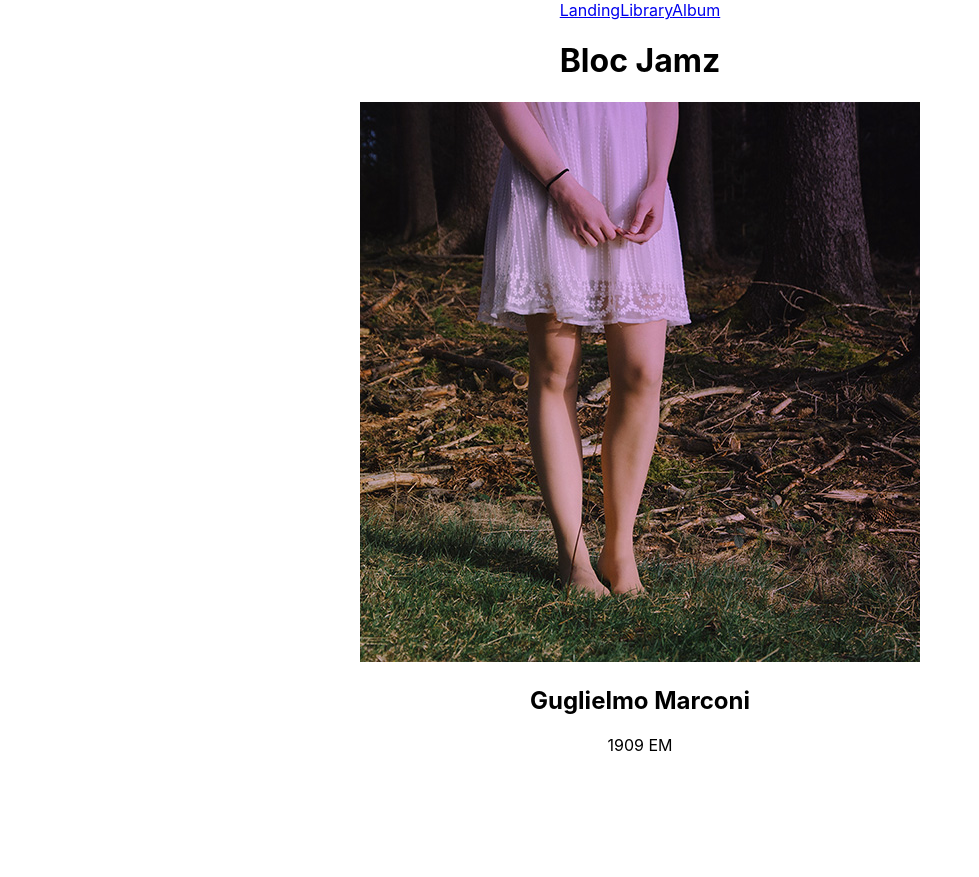
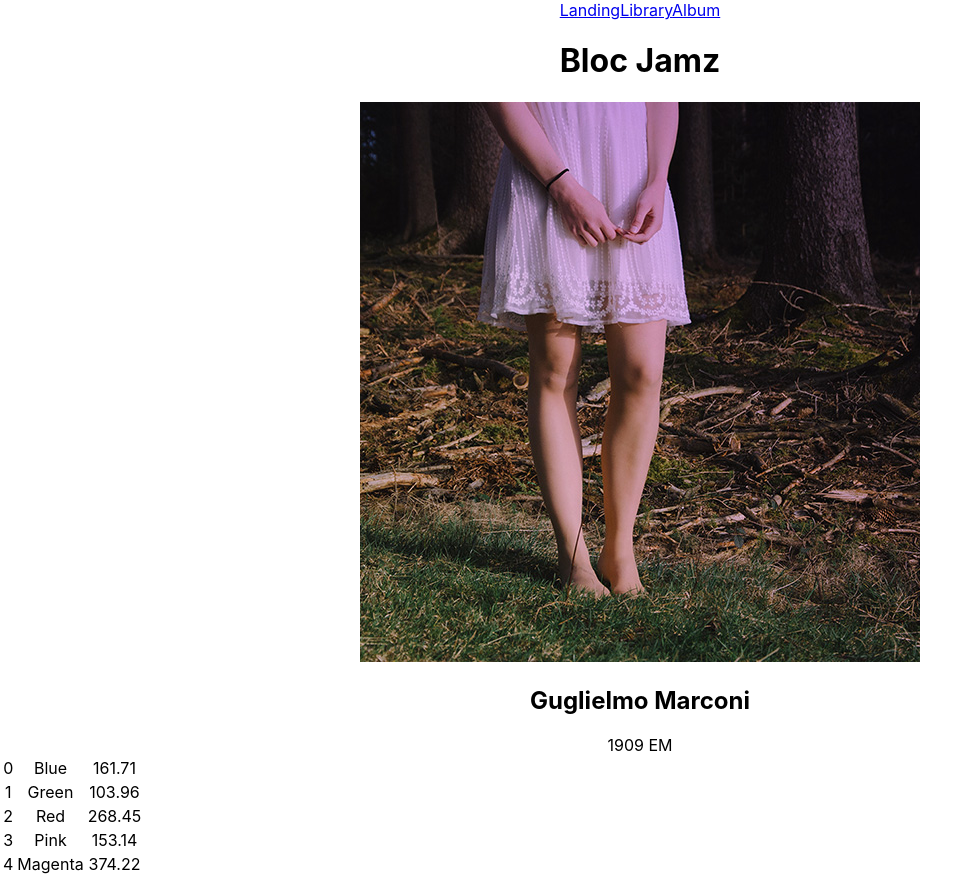
Before and after one commit to gossChris/bloc-jamz-react, a React (Create React App) app: page /album/the-telephone in a window 1280 px wide. Shown: the whole page, without its empty margins (0-979 px from the left). Before the commit the page ends 800 px from the top, so only its background shows below. Built offline with nearby package versions, Linux system fonts and the light colour scheme.

Commit message:
Album Assignment Completed

```diff
--- a/src/components/Album.js
+++ b/src/components/Album.js
@@ -32,6 +32,15 @@
               <col id="song-duration-column" />
             </colgroup>
             <tbody>
+            {
+              this.state.album.songs.map( (song, index) =>
+              <tr>
+                <td>{index}</td>
+                <td>{song.title}</td>
+                <td>{song.duration}</td>
+              </tr>
+            )
+            }
             </tbody>
           </table>
       </section>
```
